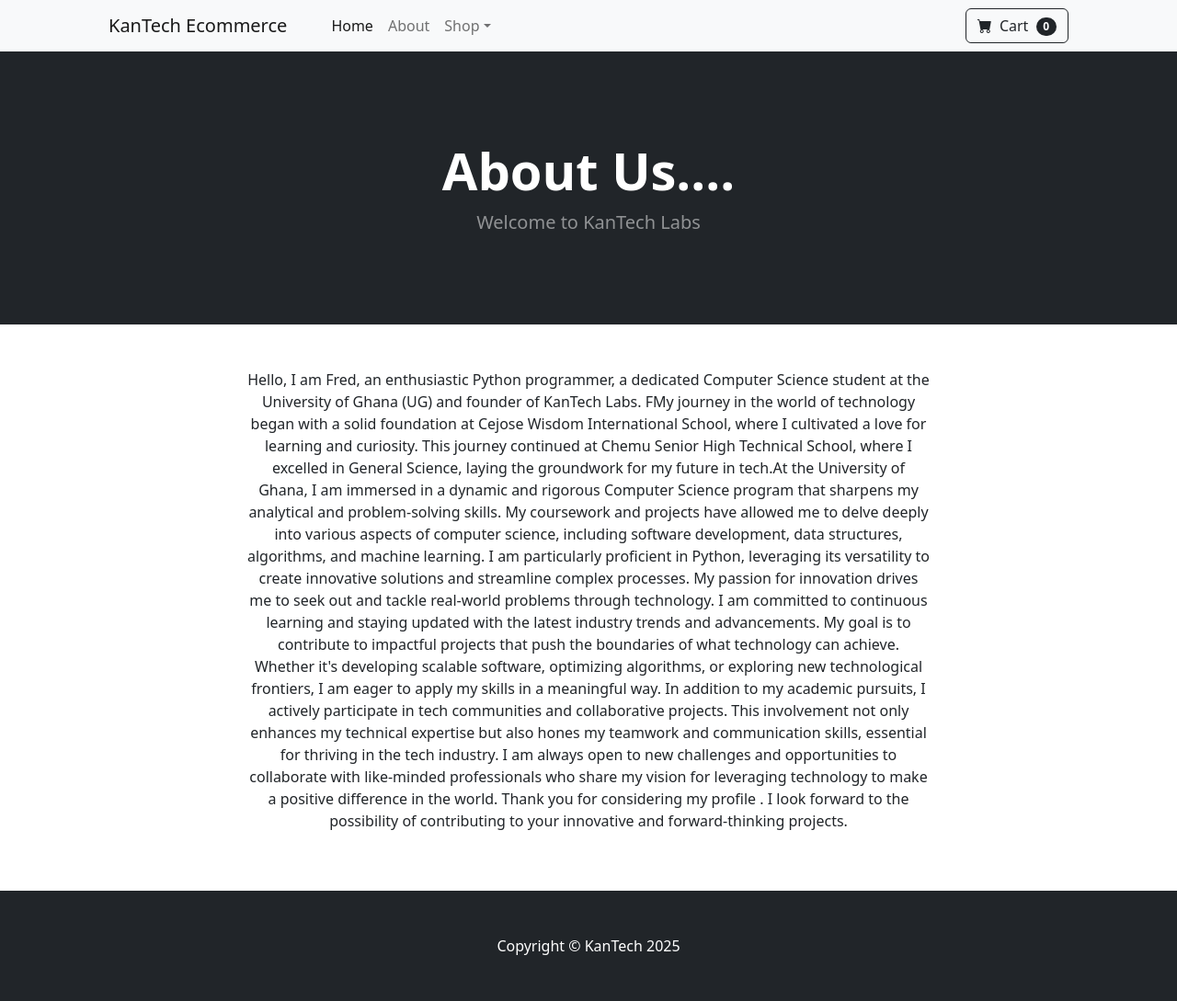
After one commit to FREDYK1/Django-ecom, a Django app: page /about/ in a window 1280 px wide. The commit adds this page. Shown: the whole page at 92% size. Run offline with Django 5.2, Linux system fonts and the light colour scheme; some libraries are stand-ins or nearby versions.

Commit message:
Template Out the Website

```diff
--- /dev/null
+++ b/store/templates/about.html
@@ -0,0 +1,44 @@
+{% extends 'base.html' %}
+
+{% block content %}
+<header class="bg-dark py-5">
+    <div class="container px-4 px-lg-5 my-5">
+        <div class="text-center text-white">
+            <h1 class="display-4 fw-bolder">About Us....</h1>
+            <p class="lead fw-normal text-white-50 mb-0">Welcome to KanTech Labs</p>
+        </div>
+    </div>
+</header>
+
+<div class="container">
+    <div class="row">
+        <center>
+            <div class="col-8">
+                <br><br>
+                <p>
+                    Hello, I am Fred, an enthusiastic Python programmer, a dedicated Computer Science student at the University of
+                     Ghana (UG) and founder of KanTech Labs. FMy journey in the world of technology began with a solid foundation at Cejose Wisdom International
+                     School, where I cultivated a love for learning and curiosity. This journey continued at Chemu Senior High Technical
+                      School, where I excelled in General Science, laying the groundwork for my future in tech.At the University of
+                      Ghana, I am immersed in a dynamic and rigorous Computer Science program that sharpens my analytical and
+                      problem-solving skills. My coursework and projects have allowed me to delve deeply into various aspects of
+                      computer science, including software development, data structures, algorithms, and machine learning.
+                      I am particularly proficient in Python, leveraging its versatility to create innovative solutions and streamline
+                       complex processes. My passion for innovation drives me to seek out and tackle real-world problems through
+                       technology. I am committed to continuous learning and staying updated with the latest industry trends and
+                       advancements. My goal is to contribute to impactful projects that push the boundaries of what technology can
+                       achieve. Whether it's developing scalable software, optimizing algorithms, or exploring new technological
+                       frontiers, I am eager to apply my skills in a meaningful way. In addition to my academic pursuits, I actively
+                       participate in tech communities and collaborative projects. This involvement not only enhances my technical
+                       expertise but also hones my teamwork and communication skills, essential for thriving in the tech industry.
+                       I am always open to new challenges and opportunities to collaborate with like-minded professionals who share my
+                       vision for leveraging technology to make a positive difference in the world. Thank you for considering my profile
+                       . I look forward to the possibility of contributing to your innovative and forward-thinking projects.
+                </p>
+                <br><br>
+            </div>
+        </center>
+    </div>
+</div>
+
+{% endblock %}
--- /dev/null
+++ b/store/templates/base.html
@@ -0,0 +1,34 @@
+{% load static %}
+
+
+<!DOCTYPE html>
+<html lang="en">
+    <head>
+        <meta charset="utf-8" />
+        <meta name="viewport" content="width=device-width, initial-scale=1, shrink-to-fit=no" />
+        <meta name="description" content="" />
+        <meta name="author" content="" />
+        <title>Django Ecommerce</title>
+        <!-- Favicon-->
+        <link rel="icon" type="image/x-icon" href="{% static 'assets/favicon.ico' %}" />
+        <!-- Bootstrap icons-->
+        <link href="https://cdn.jsdelivr.net/npm/bootstrap-icons@1.5.0/font/bootstrap-icons.css" rel="stylesheet" />
+        <!-- Core theme CSS (includes Bootstrap)-->
+        <link href="{% static 'css/styles.css' %}" rel="stylesheet" />
+    </head>
+    <body>
+    {% include 'navbar.html' %}
+
+
+    {% block content%}
+    {%endblock%}
+        <!-- Footer-->
+        <footer class="py-5 bg-dark">
+            <div class="container"><p class="m-0 text-center text-white">Copyright &copy; KanTech 2025</p></div>
+        </footer>
+        <!-- Bootstrap core JS-->
+        <script src="https://cdn.jsdelivr.net/npm/bootstrap@5.2.3/dist/js/bootstrap.bundle.min.js"></script>
+        <!-- Core theme JS-->
+        <script src="{% static 'js/scripts.js' %}"></script>
+    </body>
+</html>
--- /dev/null
+++ b/store/templates/navbar.html
@@ -0,0 +1,29 @@
+<!-- Navigation-->
+<nav class="navbar navbar-expand-lg navbar-light bg-light">
+    <div class="container px-4 px-lg-5">
+        <a class="navbar-brand" href="#!">KanTech Ecommerce</a>
+        <button class="navbar-toggler" type="button" data-bs-toggle="collapse" data-bs-target="#navbarSupportedContent" aria-controls="navbarSupportedContent" aria-expanded="false" aria-label="Toggle navigation"><span class="navbar-toggler-icon"></span></button>
+        <div class="collapse navbar-collapse" id="navbarSupportedContent">
+            <ul class="navbar-nav me-auto mb-2 mb-lg-0 ms-lg-4">
+                <li class="nav-item"><a class="nav-link active" aria-current="page" href="{% url 'home' %}">Home</a></li>
+                <li class="nav-item"><a class="nav-link" href="{% url 'about' %}">About</a></li>
+                <li class="nav-item dropdown">
+                    <a class="nav-link dropdown-toggle" id="navbarDropdown" href="#" role="button" data-bs-toggle="dropdown" aria-expanded="false">Shop</a>
+                    <ul class="dropdown-menu" aria-labelledby="navbarDropdown">
+                        <li><a class="dropdown-item" href="#!">All Products</a></li>
+                        <li><hr class="dropdown-divider" /></li>
+                        <li><a class="dropdown-item" href="#!">Popular Items</a></li>
+                        <li><a class="dropdown-item" href="#!">New Arrivals</a></li>
+                    </ul>
+                </li>
+            </ul>
+            <form class="d-flex">
+                <button class="btn btn-outline-dark" type="submit">
+                    <i class="bi-cart-fill me-1"></i>
+                    Cart
+                    <span class="badge bg-dark text-white ms-1 rounded-pill">0</span>
+                </button>
+            </form>
+        </div>
+    </div>
+</nav>
--- a/store/urls.py
+++ b/store/urls.py
@@ -3,4 +3,5 @@ from . import views
 
 urlpatterns = [
     path("", views.home, name="home"),
+    path("about/", views.about, name="about"),
 ]
--- a/store/views.py
+++ b/store/views.py
@@ -4,3 +4,6 @@ from .models import Product
 def home(request):
     products = Product.objects.all()
     return render(request, 'home.html', {'products': products})
+
+def about(request):
+    return render(request, 'about.html', {})
```
Also changed, not shown: store/templates/home.html (+4 -57 lines).
